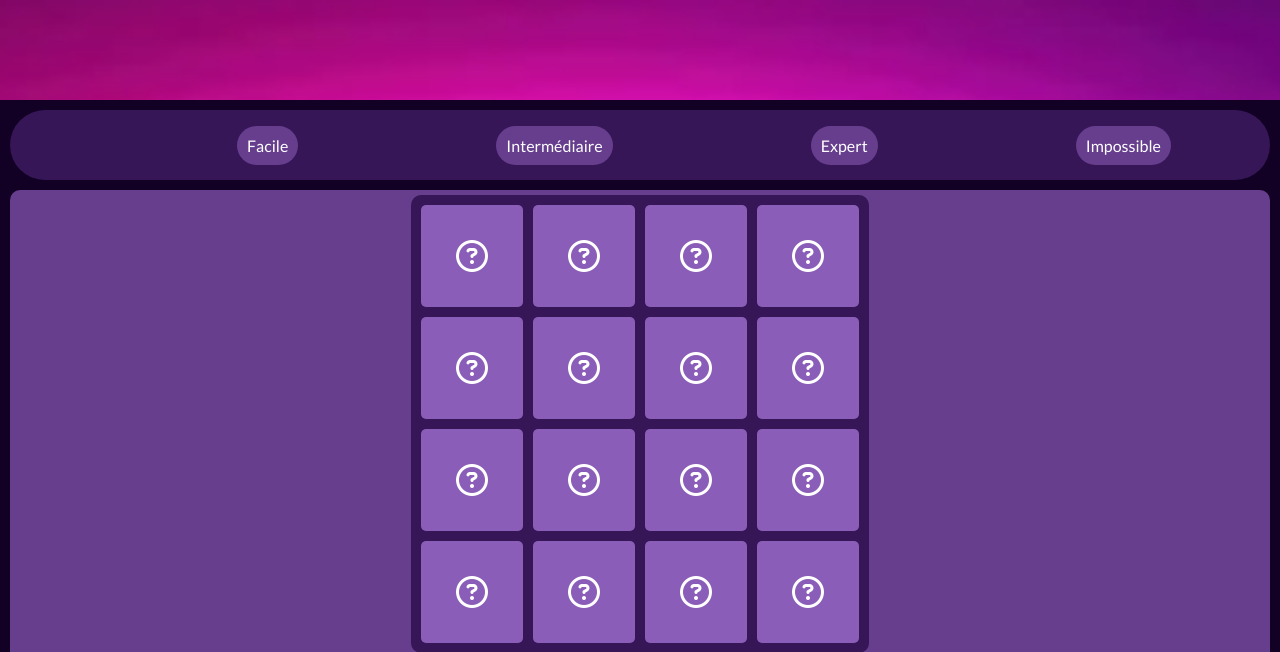
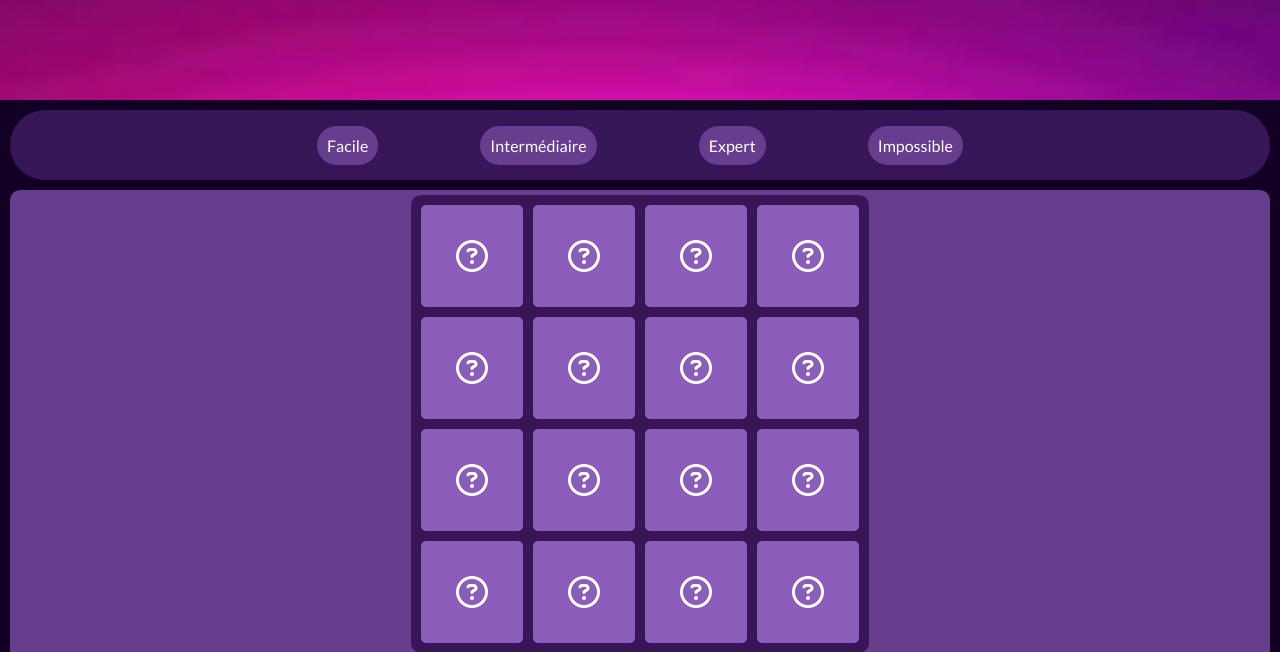
Before and after one commit to JeanFourest/Puissance_4, a PHP site: page /memory.html in a window 1280 px wide. Shown: the part 79-731 px from the top of the page. Run offline with PHP 8.4, Linux system fonts and the light colour scheme; some libraries are stand-ins or nearby versions.

Commit message:
Update main.css

```diff
--- a/assets/memory/main.css
+++ b/assets/memory/main.css
@@ -33,8 +33,8 @@ body
     margin-left: 10px;
     margin-right: 10px;
     margin-top: 10px;
-    padding-left: 10%;
-    padding-right: 10;
+    padding-left: 20%;
+    padding-right: 20%;
 }
 
 .lesDifficultes2
```
